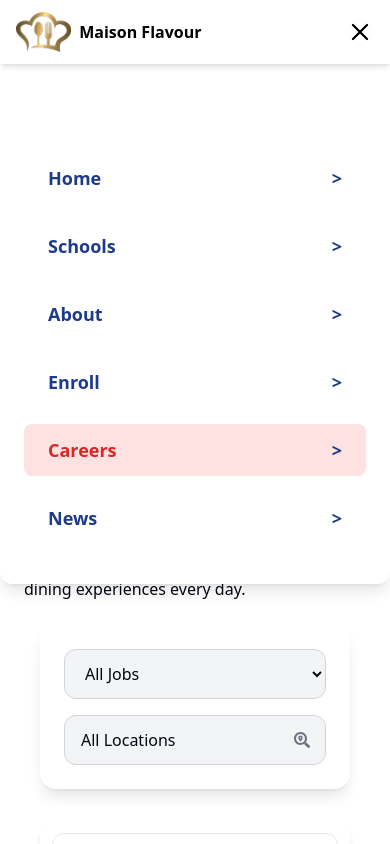
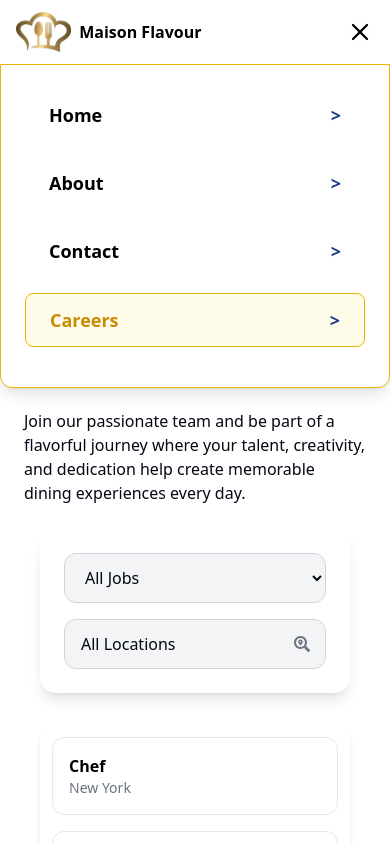
Before and after one commit to vijaybhagat15/restaurant, a React (Vite) app: page /Careers in a window 390 px wide. Both pictures are taken after a click on the button 360 px from the left and 32 px from the top of the page. Shown: the top 844 px of the page. Built offline with nearby package versions, Linux system fonts and the light colour scheme.

Commit message:
Updated code with new features and bug fixes

```diff
--- a/src/components/Mobilenavelinks.tsx
+++ b/src/components/Mobilenavelinks.tsx
@@ -14,24 +14,22 @@ const MobilenavLinks: React.FC<MobileNavLinksProps> = ({ setMenuOpen }) => {
       animate={{ opacity: 1, y: 0 }} // Fade in and slide down
       exit={{ opacity: 0, y: -20 }} // Fade out when unmounting
       transition={{ duration: 0.3, ease: "easeInOut" }} // Smooth transition
-      className="absolute top-16 left-0 w-full bg-white shadow-lg rounded-b-xl flex flex-col items-center space-y-4 p-6 lg:hidden"
+      className="absolute top-0 left-0 w-full bg-white shadow-lg rounded-b-xl flex flex-col items-center space-y-4 p-6 lg:hidden border-[1px] border-yellow-500"
     >
       {/* Navigation Links */}
       {[
         { name: "Home", path: "/" },
-        { name: "Schools", path: "/Schools" },
         { name: "About", path: "/About" },
-        { name: "Enroll", path: "/Enroll" },
+        { name: "Contact", path: "/Contact" },
         { name: "Careers", path: "/Careers" },
-        { name: "News", path: "/News" },
       ].map((item) => (
         <Link
           key={item.name}
           to={item.path}
           className={`flex justify-between items-center w-full px-6 py-3 rounded-lg text-lg font-semibold transition-colors duration-300 ${
             location.pathname === item.path
-              ? "text-red-600 bg-red-100"
-              : "text-blue-900 hover:text-blue-500 hover:bg-gray-100"
+              ? "text-yellow-600 bg-yellow-50 border-[1px] border-yellow-500"
+              : "text-primary hover:text-secondary hover:bg-gray-100"
           }`}
           onClick={() => setMenuOpen(false)}
         >
--- a/src/pages/Careers.tsx
+++ b/src/pages/Careers.tsx
@@ -1,9 +1,9 @@
 import JobSearch from "../components/Jobserch";
 export default function CareerSection() {
   return (
-    <section className="w-full bg-white flex flex-col md:flex-row items-center justify-between px-6 md:px-16 py-20 relative overflow-hidden text-secondary">
+    <section className="w-full bg-white flex flex-col md:flex-row items-center justify-between px-6 md:px-16 sm:py-20 py-5 relative overflow-hidden text-secondary">
       {/* Right Image Content */}
-<div className="w-full md:w-[500px] mt-12 md:mt-0 sticky top-0 z-0 self-start sm:hidden">
+<div className="w-full md:w-[500px] mt-3 md:mt-0 sticky top-0 z-0 self-start sm:hidden">
   <img
     src="images/Carrers/img1.avif"
     alt="Cognizant team"
```
